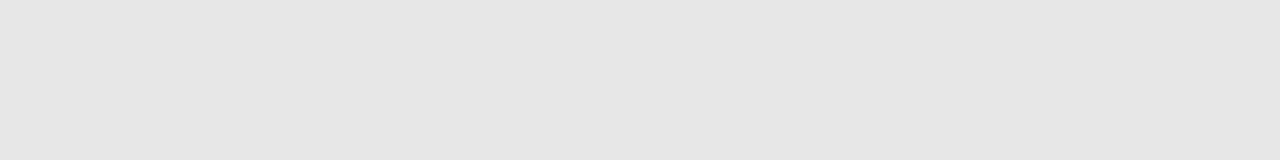
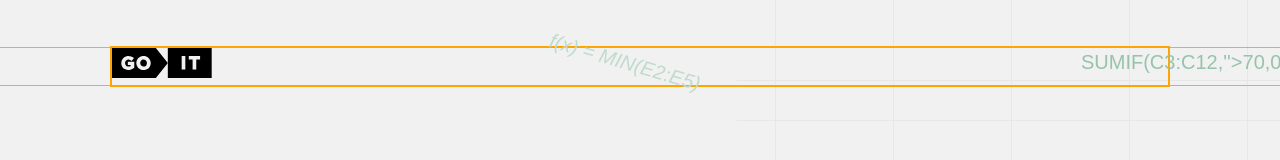
Before and after one commit to cel3ntano/excel_landing, a website built with Vite: page index.html in a window 1280 px wide. Built offline with nearby package versions, Linux system fonts and the light colour scheme; files whose address does not match are found by name.

Commit message:
feat: add header section to landing page

```diff
--- a/index.html
+++ b/index.html
@@ -7,7 +7,16 @@
     <title>Опануйте Microsoft Excel</title>
   </head>
   <body>
-    <div id="app"></div>
+    <div class="grid-background"></div>
+    <div class="container">
+      <header class="header">
+        <svg class="logo">
+          <use href="/sprite.svg#logo"></use>
+        </svg>
+        <div class="excel-formula">f(x) = MIN(E2:E5)</div>
+        <div class="excel-formula-right">SUMIF(C3:C12,''>70,000'')</div>
+      </header>
+    </div>
     <script type="module" src="/src/main.js"></script>
   </body>
 </html>
--- a/src/style.css
+++ b/src/style.css
@@ -52,8 +52,9 @@
   --color-placeholder: #767b8e;
   --color-link: #3577f7;
   --color-link-hover: rgb(108, 154, 244);
-  --color-background: #e7e7e7;
+  --color-background: #f1f1f1;
   --color-error: #e63946;
+  --color-grid: #e7e7e7;
 
   --space-xs: 0.25rem; /* 4px */
   --space-sm: 0.5rem; /* 8px */
@@ -67,6 +68,7 @@
 html {
   font-size: 16px;
   line-height: 1.5;
+  overflow-x: hidden;
 }
 
 body {
@@ -77,6 +79,7 @@ body {
   min-height: 100vh;
   width: 100%;
   margin: 0;
+  overflow-x: hidden;
 
   -webkit-font-smoothing: antialiased;
   -moz-osx-font-smoothing: grayscale;
@@ -156,14 +159,209 @@ select:focus {
 }
 
 .container {
+  outline: 1px solid aqua;
   width: 100%;
-  max-width: 1200px;
+  max-width: 1440px;
   margin: 0 auto;
-  padding: 0 var(--space-md);
+  padding: 0 20px;
+
+  @media (min-width: 768px) {
+    padding: 0 32px;
+  }
+
+  @media (min-width: 1200px) {
+    padding: 0 112px;
+  }
 }
 
 @media (max-width: 767px) {
 }
 
 @media (min-width: 768px) {
+  .container {
+    padding: 0 112px;
+  }
 }
+
+.logo {
+  width: 100px;
+  height: 30px;
+}
+
+.header {
+  outline: 2px solid orange;
+  position: relative;
+  margin-top: 20px;
+
+  @media screen and (min-width: 768px) {
+    margin-top: 25px;
+  }
+
+  @media screen and (min-width: 1200px) {
+    margin-top: 48px;
+  }
+}
+
+.icon {
+  display: inline-block;
+  width: 1em;
+  height: 1em;
+  stroke-width: 0;
+  stroke: currentColor;
+  fill: currentColor;
+}
+
+.excel-formula {
+  color: var(--color-tertiary);
+  font-family: var(--font-primary);
+  font-size: 20px;
+  font-style: italic;
+  transform: rotate(16.455deg);
+  position: absolute;
+  line-height: 1.4;
+  top: 133px;
+  right: -50px;
+
+  @media (min-width: 768px) {
+    display: block;
+    font-weight: 700;
+    left: 146px;
+    top: 0px;
+    right: auto;
+  }
+
+  @media (min-width: 1200px) {
+    font-weight: 500;
+    left: 435px;
+    top: 0px;
+  }
+}
+
+.excel-formula-right {
+  color: var(--color-secondary);
+  font-family: var(--font-primary);
+  font-size: 20px;
+  font-style: normal;
+  line-height: 1.4;
+  position: absolute;
+  right: -112px;
+  top: 0;
+
+  @media (min-width: 768px) {
+    font-weight: 700;
+    right: -150px;
+  }
+
+  @media (min-width: 1200px) {
+    font-weight: 400;
+  }
+}
+
+/* GRID */
+
+.grid-background {
+  position: fixed;
+  top: 0;
+  left: 50%;
+  transform: translateX(-50%);
+  width: 100%;
+  max-width: 1440px;
+  height: 100%;
+  z-index: -1;
+  pointer-events: none;
+}
+
+.grid-background::before {
+  content: '';
+  position: absolute;
+  top: 0;
+  left: 268px;
+  width: 1px;
+  height: 100%;
+  background-color: var(--color-grid);
+}
+
+.grid-background::after {
+  content: '';
+  position: absolute;
+  top: 25px;
+  left: 233px;
+  width: calc(100% - 233px);
+  height: 100%;
+  background-image: repeating-linear-gradient(
+    to bottom,
+    transparent,
+    transparent 36px,
+    var(--color-grid),
+    var(--color-grid) 36px,
+    var(--color-grid),
+    var(--color-grid) 37px
+  );
+}
+
+@media (min-width: 768px) {
+  .grid-background::before {
+    left: 0;
+    width: 100%;
+    background-color: transparent;
+    background-image: linear-gradient(
+        to bottom,
+        var(--color-grid),
+        var(--color-grid)
+      ),
+      linear-gradient(to bottom, var(--color-grid), var(--color-grid)),
+      linear-gradient(to bottom, var(--color-grid), var(--color-grid)),
+      linear-gradient(to bottom, var(--color-grid), var(--color-grid));
+    background-position: 402px 0, 502px 0, 602px 0, 702px 0;
+    background-size: 1px 100%, 1px 100%, 1px 100%, 1px 100%;
+    background-repeat: no-repeat;
+  }
+
+  .grid-background::after {
+    top: 25px;
+    left: 366px;
+    width: calc(100% - 366px);
+    background-image: repeating-linear-gradient(
+      to bottom,
+      transparent,
+      transparent 34px,
+      var(--color-grid),
+      var(--color-grid) 34px,
+      var(--color-grid),
+      var(--color-grid) 35px
+    );
+  }
+}
+
+@media (min-width: 1200px) {
+  .grid-background::before {
+    background-image: linear-gradient(
+        to bottom,
+        var(--color-grid),
+        var(--color-grid)
+      ),
+      linear-gradient(to bottom, var(--color-grid), var(--color-grid)),
+      linear-gradient(to bottom, var(--color-grid), var(--color-grid)),
+      linear-gradient(to bottom, var(--color-grid), var(--color-grid)),
+      linear-gradient(to bottom, var(--color-grid), var(--color-grid)),
+      linear-gradient(to bottom, var(--color-grid), var(--color-grid));
+    background-position: 775px 0, 893px 0, 1011px 0, 1129px 0, 1247px 0,
+      1365px 0;
+    background-size: 1px 100%, 1px 100%, 1px 100%, 1px 100%, 1px 100%, 1px 100%;
+  }
+
+  .grid-background::after {
+    top: 41px;
+    left: 737px;
+    width: calc(100% - 737px);
+    background-image: repeating-linear-gradient(
+      to bottom,
+      transparent,
+      transparent 39px,
+      var(--color-grid),
+      var(--color-grid) 39px,
+      var(--color-grid),
+      var(--color-grid) 40px
+    );
+  }
+}
```
